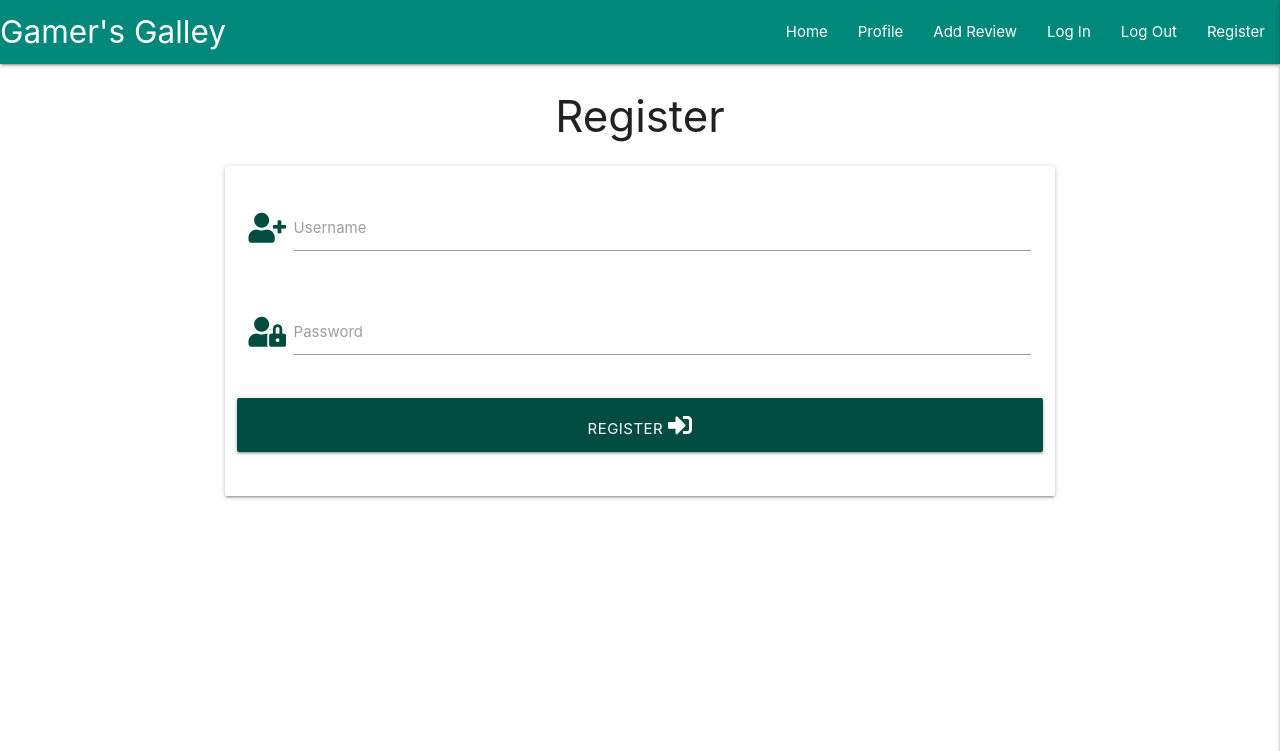
After one commit to Boofy360/gamers-galley, a Flask app: page /register in a window 1280 px wide. The commit adds this page. Shown: the top 751 px of the page. Run offline with Flask 2, Linux system fonts and the light colour scheme; some libraries are stand-ins or nearby versions.

Commit message:
Add Register template

```diff
--- a/app.py
+++ b/app.py
@@ -1,7 +1,10 @@
 import os
-from flask import Flask, flash, render_template, redirect, request, session, url_for
+from flask import (
+    Flask, flash, render_template,
+    redirect, request, session, url_for)
 from flask_pymongo import PyMongo
 from bson.objectid import ObjectId
+from werkzeug.security import generate_password_hash, check_password_hash
 
 if os.path.exists("env.py"):
     import env
@@ -23,6 +26,11 @@ def get_reviews():
     return render_template("reviews.html", reviews=reviews)
 
 
+@app.route('/register', methods=["GET", "POST"])
+def register():
+    return render_template("register.html")
+
+
 if __name__ == "__main__":
     app.run(host=os.environ.get("IP"),
             port=int(os.environ.get("PORT")),
--- a/templates/base.html
+++ b/templates/base.html
@@ -25,7 +25,7 @@
                 <li><a href="#">Add Review</a></li>
                 <li><a href="#">Log In</a></li>
                 <li><a href="#">Log Out</a></li>
-        <li><a href="#">Register</a></li>
+                <li><a href="{{ url_for('register') }}">Register</a></li>
             </ul>
         </div>
     </nav>
@@ -37,7 +37,7 @@
         <li><a href="#">Add Review</a></li>
         <!-- dropdown trigger -->
         <li><a class="dropdown-trigger" href="#" data-target="dropdown1">Account Settings<i class="fas fa-caret-down right"></i></a></li>
-    <li><a href="#">Register</a></li>
+        <li><a href="{{ url_for('register') }}">Register</a></li>
     </ul>
 
     <!-- dropdown structure -->
--- /dev/null
+++ b/templates/register.html
@@ -0,0 +1,35 @@
+{% extends "base.html" %}
+{% block content %}
+
+    <h3 class="center-align">Register</h3>
+
+    <div class="row">
+        <form class="col s12 m8 offset-m2" method="POST" action="{{ url_for('register') }}">
+            <div class="card-panel">
+            <!-- username -->
+                <div class="row">
+                    <div class="input-field col s12">
+                        <i class="fas fa-user-plus prefix teal-text text-darken-4"></i>
+                        <input id="username" name="username" type="text" class="validate">
+                        <label for="username">Username</label>
+                    </div>
+                </div>
+                <!-- password -->
+                <div class="row">
+                    <div class="input-field col s12">
+                        <i class="fas fa-user-lock prefix teal-text text-darken-4"></i>
+                        <input id="password" name="password" type="password" class="validate">
+                        <label for="password">Password</label>
+                    </div>
+                </div>
+                <!-- register -->
+                <div class="row">
+                    <button type="submit" class="col s12 btn-large teal darken-4">
+                        Register <i class="fas fa-sign-in-alt"></i>
+                    </button>
+                </div>
+            </div>
+        </form>
+    </div>
+
+{% endblock %}
```
Lines whose indentation alone changed are shown as unchanged.
